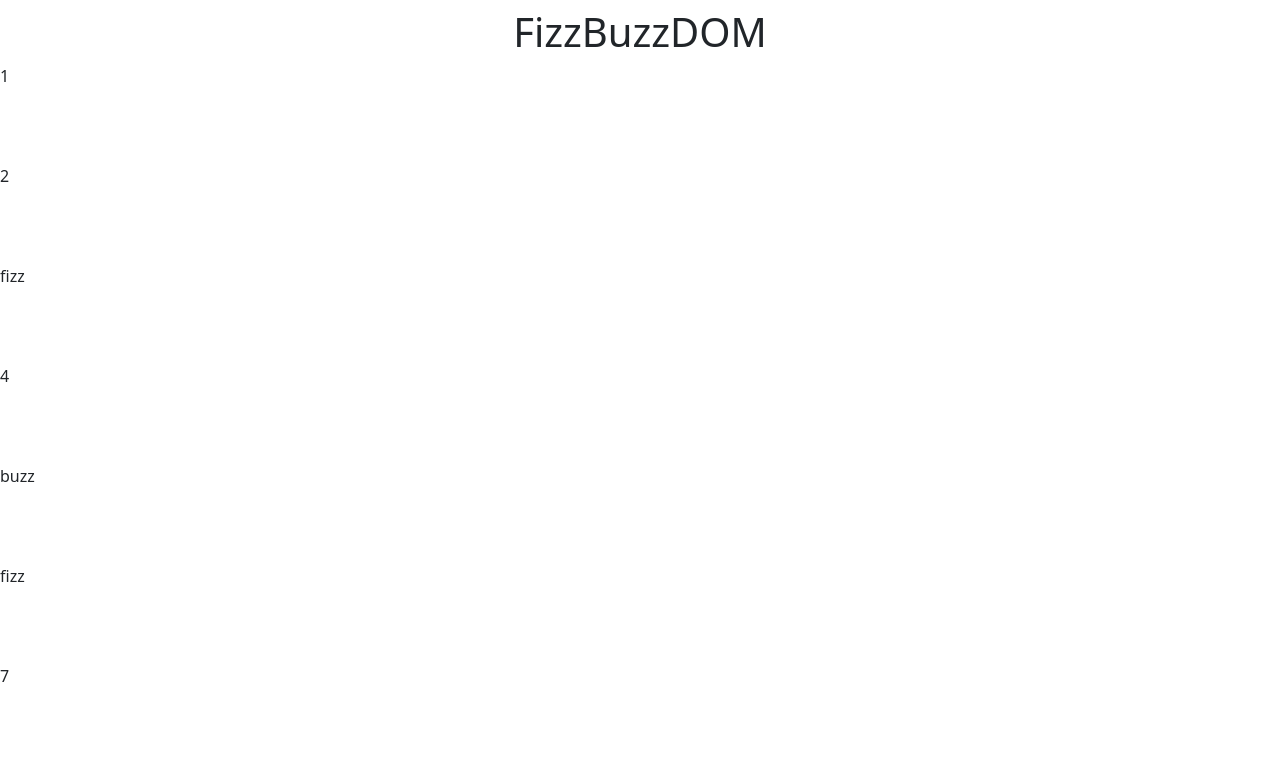
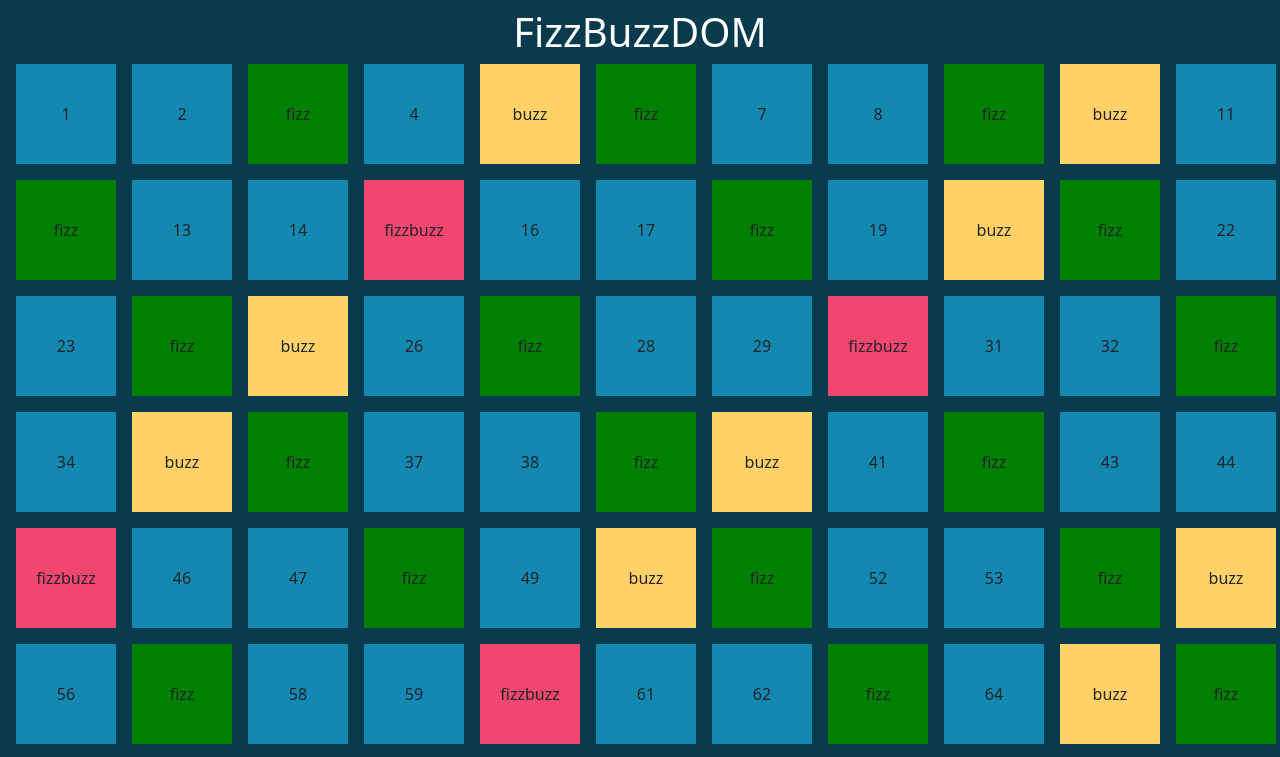
Before and after one commit to MirkoCifelli/js-fizzbuzz, a plain HTML site: page index.html in a window 1280 px wide. Shown: the top 757 px of the page. Drawn offline with nearby package versions, Linux system fonts and the light colour scheme.

Commit message:
add color

```diff
--- a/css/style.css
+++ b/css/style.css
@@ -2,3 +2,20 @@
     width: 100px;
     height: 100px;
 }
+.blue{
+    background-color: #1389B2;
+}
+.orange{
+    background-color: #FFD166;
+}
+.red{
+    background-color: #F0466F;
+}
+.green{
+    background-color: green;
+}
+
+
+body{
+    background-color: #083B4C;
+}
--- a/index.html
+++ b/index.html
@@ -11,7 +11,7 @@
 </head>
 <body>
     <header>
-        <h2 class="text-center fs-1 mt-2">
+        <h2 class="text-center fs-1 mt-2 text-white ">
             FizzBuzzDOM
         </h2>
     </header>
--- a/js/scripts.js
+++ b/js/scripts.js
@@ -7,23 +7,28 @@ for (let i = 1; i<= 100;i++) {
    const divContainer = document.createElement('div');
    divContainer.classList.add('div-interno');
     container.append(divContainer);
-
+    container.classList.add('d-flex','flex-wrap','gap-3','ms-3');
+    divContainer.classList.add('d-flex','justify-content-center','align-items-center');
 
     if (i % 3 == 0 && i % 5 == 0) {
         divContainer.append('fizzbuzz');
+        divContainer.classList.add('red');
         console.log('fizzbuzz')
     }
     else if (i % 3 == 0) {
         divContainer.append('fizz');
-        console.log('fizz')
+        divContainer.classList.add('green');
+        console.log('fizz');
     }
     else if (i % 5 == 0) {
         divContainer.append('buzz');
-        console.log('buzz')
+        divContainer.classList.add('orange');
+        console.log('buzz');
     }
     else{
         divContainer.append(i);
-        console.log(i)
+        divContainer.classList.add('blue');
+        console.log(i);
     }
 
 
```
